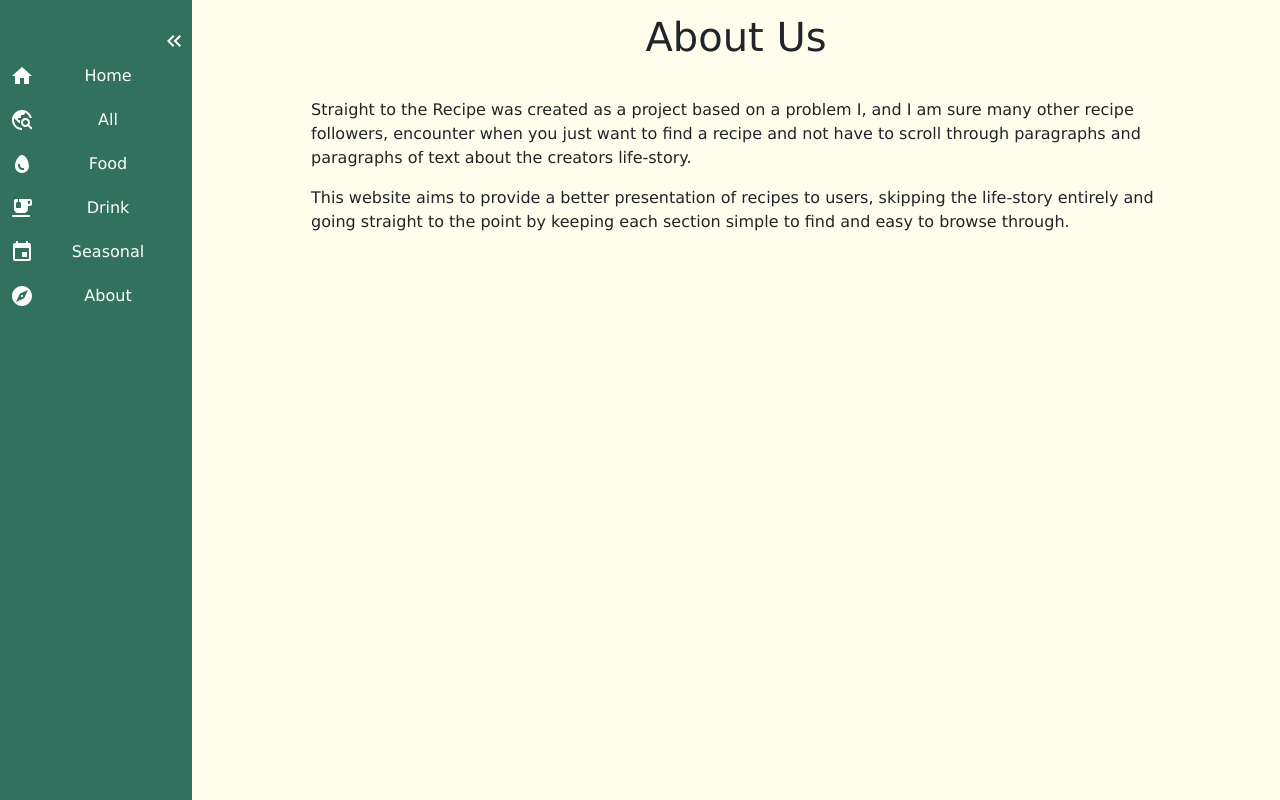
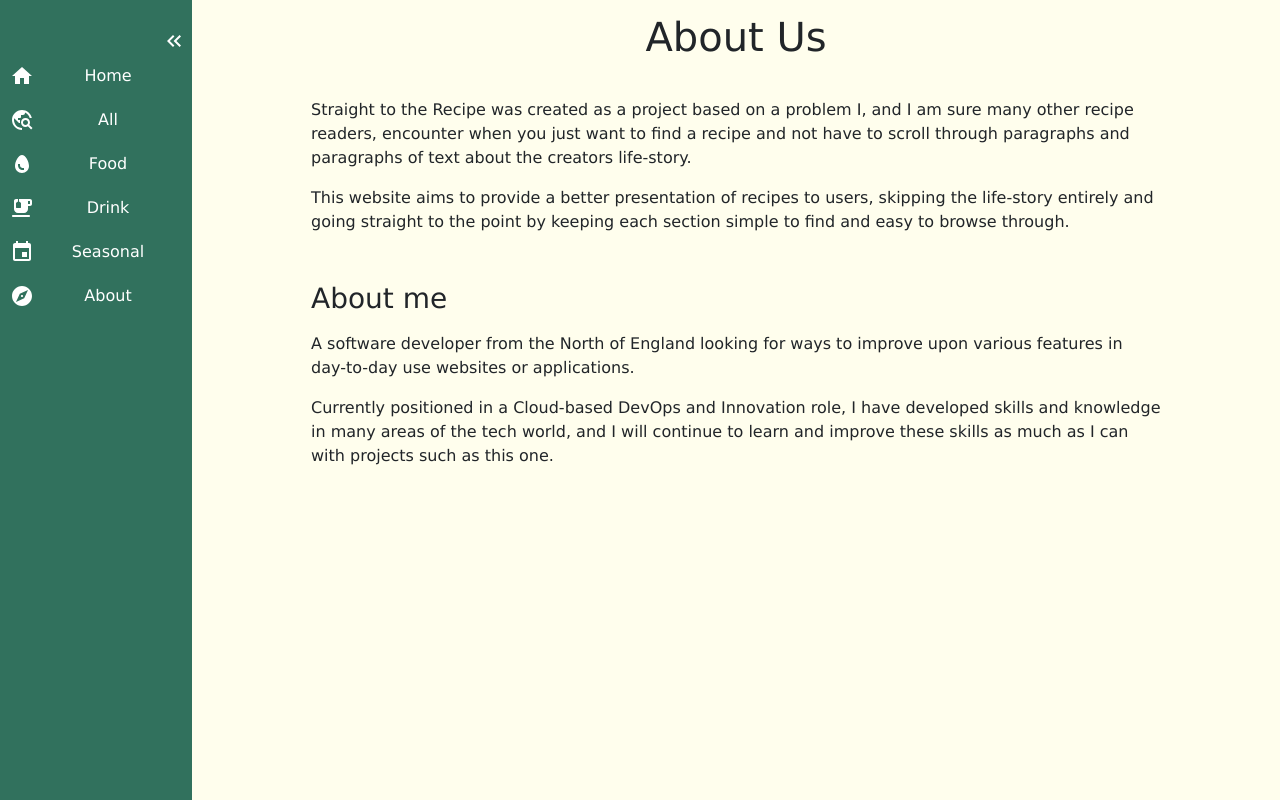
Before and after one commit to KatieStocker/Recipes, a React (Create React App) app in the folder recipes-app/: page /about in a window 1280 px wide. Built offline with nearby package versions, Linux system fonts and the light colour scheme.

Commit message:
added to the about section

```diff
--- a/recipes-app/src/Components/About.jsx
+++ b/recipes-app/src/Components/About.jsx
@@ -5,8 +5,14 @@ const About = () => {
         <>
             <h1 className="mb-3">About Us</h1>
             <div className="about-text">
-                <p>Straight to the Recipe was created as a project based on a problem I, and I am sure many other recipe followers, encounter when you just want to find a recipe and not have to scroll through paragraphs and paragraphs of text about the creators life-story.</p>
+                <p>Straight to the Recipe was created as a project based on a problem I, and I am sure many other recipe readers, encounter when you just want to find a recipe and not have to scroll through paragraphs and paragraphs of text about the creators life-story.</p>
                 <p>This website aims to provide a better presentation of recipes to users, skipping the life-story entirely and going straight to the point by keeping each section simple to find and easy to browse through.</p>
+
+                <h3 className="mb-3 mt-5">About me</h3>
+                <div>
+                    <p>A software developer from the North of England looking for ways to improve upon various features in day-to-day use websites or applications.</p>
+                    <p>Currently positioned in a Cloud-based DevOps and Innovation role, I have developed skills and knowledge in many areas of the tech world, and I will continue to learn and improve these skills as much as I can with projects such as this one.</p>
+                </div>
             </div>
         </>
     )
```
